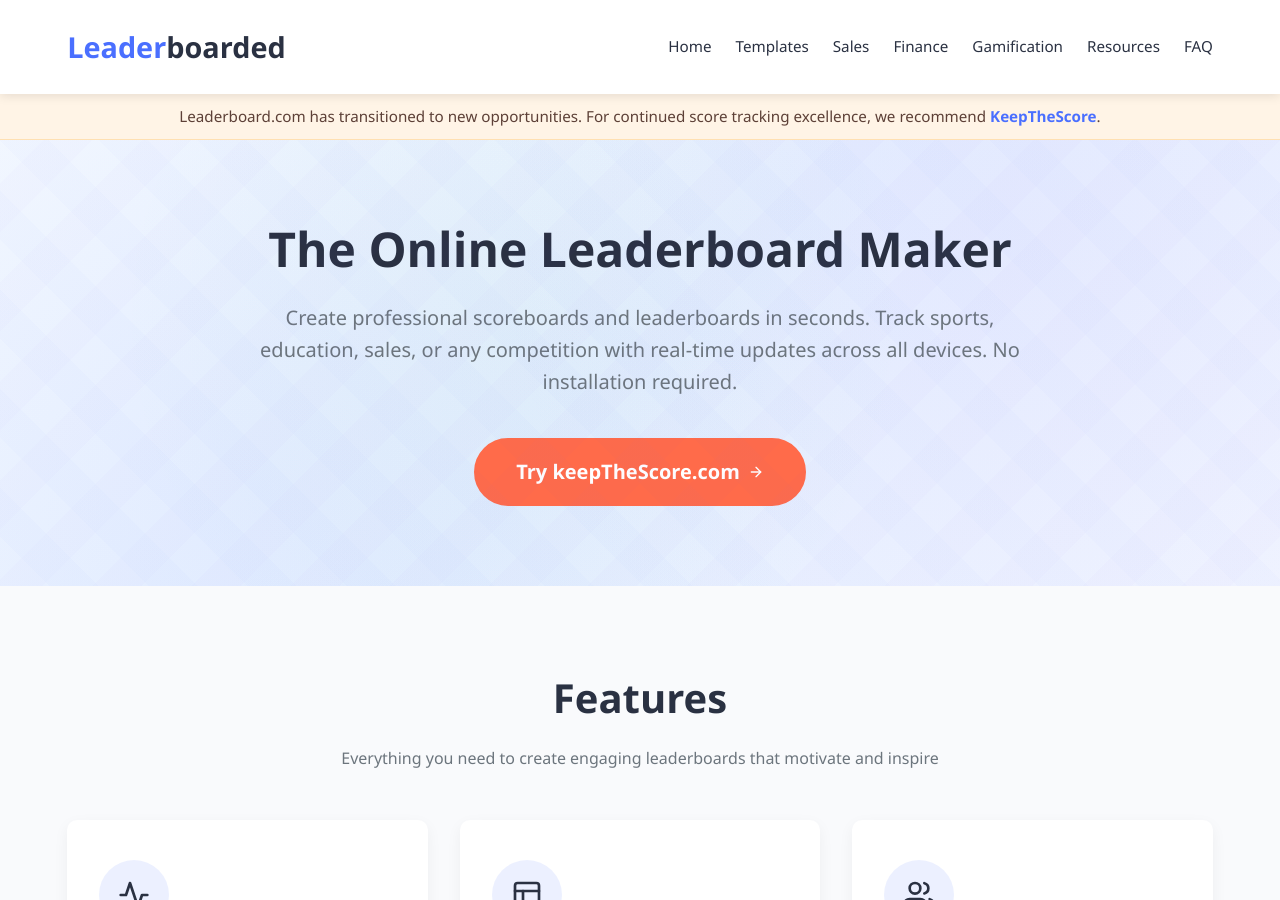
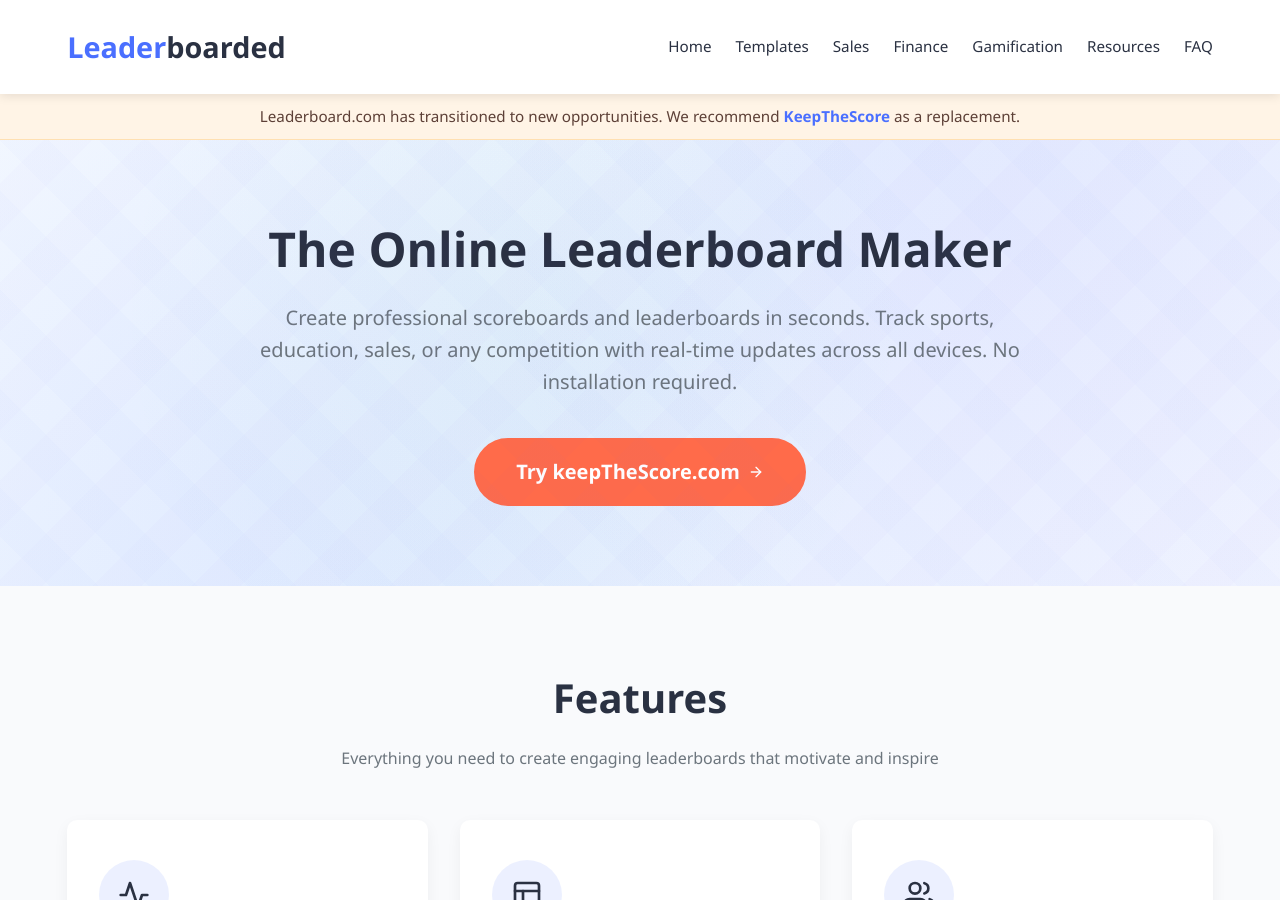
Before and after one commit to caspii/leaderboarded.com, a Jekyll site: the page built from index.md, in a window 1280 px wide and 900 px high. Built offline with Jekyll 4.4.1, drawn with Linux system fonts in a browser that asks for light colours; comment, search, counter and statistics services are not loaded.

Commit message:
Update notification bar message for clarity

```diff
--- a/_layouts/default.html
+++ b/_layouts/default.html
@@ -30,7 +30,7 @@
     <!-- Notification Bar -->
     <div class="notification-bar">
         <div class="container">
-            <p>Leaderboard.com has transitioned to new opportunities. For continued score tracking excellence, we recommend <a href="https://keepthescore.com/?utm_source=leaderboard.com&utm_medium=notification-bar&utm_campaign=transition" rel="noopener" target="_blank">KeepTheScore</a>.</p>
+            <p>Leaderboard.com has transitioned to new opportunities. We recommend <a href="https://keepthescore.com/?utm_source=leaderboard&utm_medium=notification-bar&utm_campaign=transition" rel="noopener" target="_blank">KeepTheScore</a> as a replacement.</p>
         </div>
     </div>
 
```
